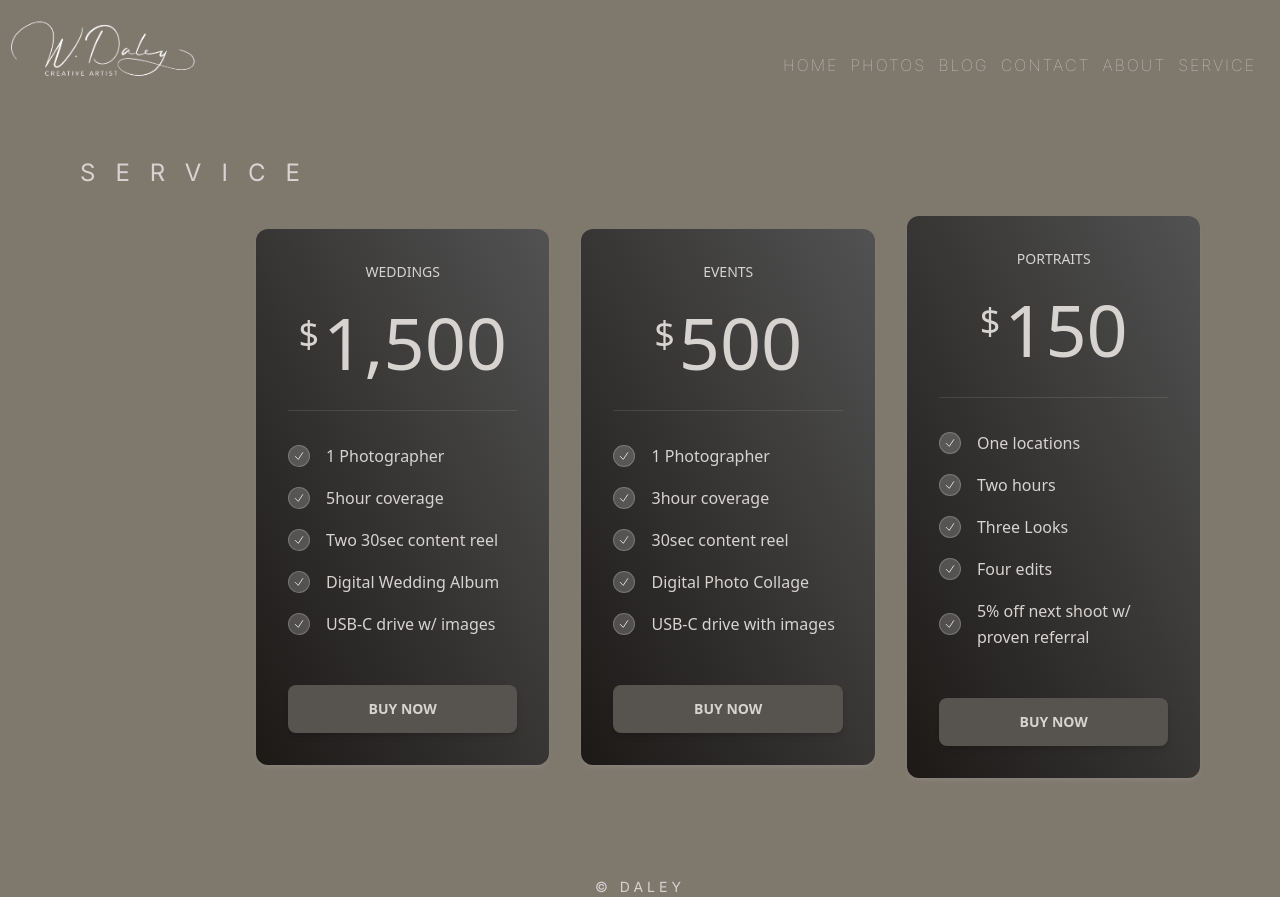
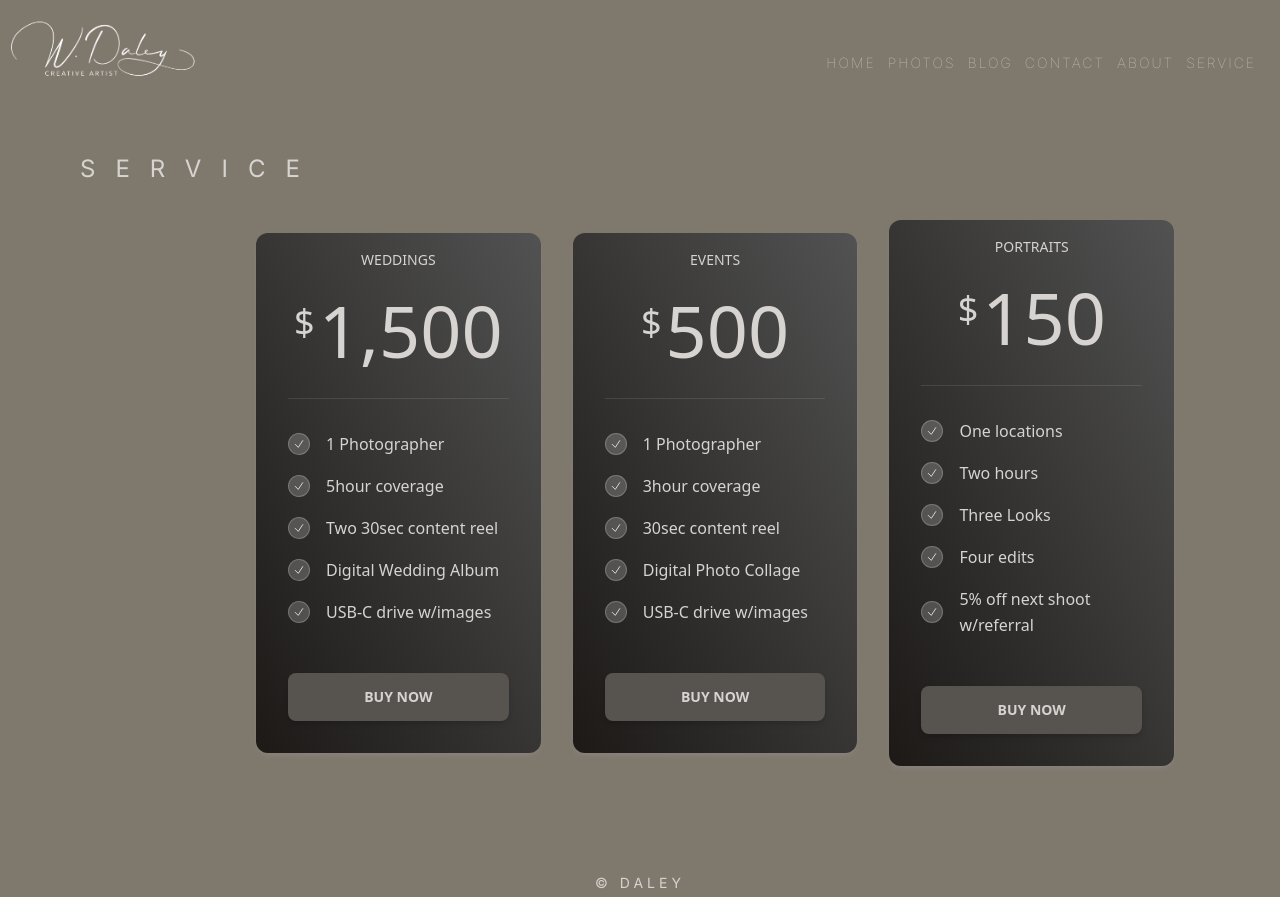
Before and after one commit to trble91/daleyphotos, a Next.js app: page /Service in a window 1280 px wide. Built offline with nearby package versions, Linux system fonts and the light colour scheme.

Commit message:
fixesbugs

```diff
--- a/postcss.config.mjs
+++ b/postcss.config.mjs
@@ -1,6 +1,9 @@
-module.exports = {
+/** @type {import('postcss-load-config').Config} */
+const config = {
   plugins: {
     tailwindcss: {},
     autoprefixer: {},
   },
-}
+};
+
+export default config;
--- a/src/Navbar/page.jsx
+++ b/src/Navbar/page.jsx
@@ -29,7 +29,7 @@ export default function Navbar() {
           alt="text logo"
         />
       </motion.div>
-      <nav className="flex justify-end space-x-3 mr-6 text-stone-300 font-thin uppercase tracking-[2px]">
+      <nav className="flex justify-end space-x-3 mr-6 text-sm text-stone-300 font-thin uppercase tracking-[2px]">
         {links.map((link) => (
           <Link key={link.href} href={link.href} className="hover:text-stone-600 cursor-pointer">
             {link.label}
--- a/src/app/Components/PricingCard.jsx
+++ b/src/app/Components/PricingCard.jsx
@@ -3,8 +3,8 @@ import React from "react";
 const PricingCard = ({ title, price, features }) => {
   return (
 
-      <div className="relative flex flex-col bg-clip-border rounded-xl bg-gradient-to-tr from-stone-900 to-neutral-600 text-stone-300 shadow-stone-400/20 shadow-md w-full max-w-[20rem] p-8 mt-10">
-        <div className="relative pb-8 m-0 mb-8 overflow-hidden text-center text-stone-300 bg-transparent border-b rounded-none shadow-none bg-clip-border border-white/10">
+      <div className="relative flex flex-col bg-clip-border rounded-xl  bg-gradient-to-tr from-stone-900 to-neutral-600 text-stone-300 shadow-stone-400/20 shadow-md w-full max-w-[20rem] p-8 mt-10">
+        <div className="relative pb-8 m-0 -mt-4 mb-8 overflow-hidden text-center text-stone-300 bg-transparent border-b rounded-none shadow-none bg-clip-border border-white/10">
           <p className="block font-sans text-sm antialiased font-normal leading-normal text-stone-300 uppercase">
             {title}
           </p>
--- a/src/app/Contact/page.jsx
+++ b/src/app/Contact/page.jsx
@@ -34,7 +34,7 @@ const ContactForm = () => {
     <>
     <Navbar />
       <div className="flex items-center flex-col top-5 justify-center min-h-screen snap-center">
-        <p className="flex-col text-center text-stone-300">
+        <p className="flex-col text-center max-w-[500px] text-stone-300 font-thin">
           To inquire about any and all services. Fill out this contact form
           expressing your photography needs.
         </p>
@@ -77,7 +77,7 @@ const ContactForm = () => {
           </label>
           <button
             type="submit"
-            className="text-stone-700 item-center font-bold py-2 px-4 mt-4 rounded focus:outline-stone-400 focus:shadow-outline-gray-700 hover:bg-stone-800 active:bg-stone-600"
+            className="text-stone-700 item-center font-bold py-2 px-4 mt-4 rounded focus:outline-stone-400 focus:shadow-outline-gray-700 hover:bg-stone-800 hover:text-stone-300 active:bg-stone-600"
           >
             Submit
           </button>
--- a/src/app/Portraits/page.jsx
+++ b/src/app/Portraits/page.jsx
@@ -36,7 +36,7 @@ export default function Portraits() {
             scale: 1,
           }}
           transition={{
-            duration: 2.0,
+            duration: 1.5,
           }}
           className="flex relative text-center snap-center"
         >
@@ -64,7 +64,7 @@ export default function Portraits() {
             scale: 1,
           }}
           transition={{
-            duration: 2.0,
+            duration: 1.8,
           }}
           className="flex relative text-center snap-center"
         >
--- a/src/app/Service/page.jsx
+++ b/src/app/Service/page.jsx
@@ -11,7 +11,7 @@ export default function Service() {
     '5hour coverage',
     'Two 30sec content reel',
     'Digital Wedding Album',
-    'USB-C drive w/ images',
+    'USB-C drive w/images',
   ];
 
   const eventFeatures = [
@@ -19,7 +19,7 @@ export default function Service() {
     '3hour coverage',
     '30sec content reel',
     'Digital Photo Collage',
-    'USB-C drive with images',
+    'USB-C drive w/images',
   ];
 
   const portraitFeatures = [
@@ -27,13 +27,13 @@ export default function Service() {
     'Two hours',
     'Three Looks',
     'Four edits',
-    '5% off next shoot w/ proven referral',
+    '5% off next shoot w/referral',
   ];
 
   return (
     <>
       <Navbar />
-      <div className="flex relative ml-10 text-center md:text-left xl:flex-row xl:px-10 min-h-screen xl:space-y-0 snap-center">
+      <div className="flex relative text-center md:text-left xl:flex-row xl:px-10 min-h-screen xl:space-y-0 xl:ml-10 snap-center">
         <h3 className="absolute top-20 items-center uppercase tracking-[20px] text-2xl text-stone-300">
           Service
         </h3>
--- a/src/app/Weddings/page.jsx
+++ b/src/app/Weddings/page.jsx
@@ -9,12 +9,12 @@ export default function Weddings() {
   const Weddings = [
     "/Weddings/baby.jpg",
     "/Weddings/bliss.JPG",
-    "/Weddings/cake.jpg",
     "/Weddings/cake2.jpg",
     "/Weddings/fun.jpg",
+    "/Weddings/rings.jpg",
+    "/Weddings/photos.jpg",
+    "/Weddings/cake.jpg",
     "/Weddings/groom.jpg",
-    "/Weddings/photos.jpg",
-    "/Weddings/rings.jpg",
   ];
 
   return (
```
